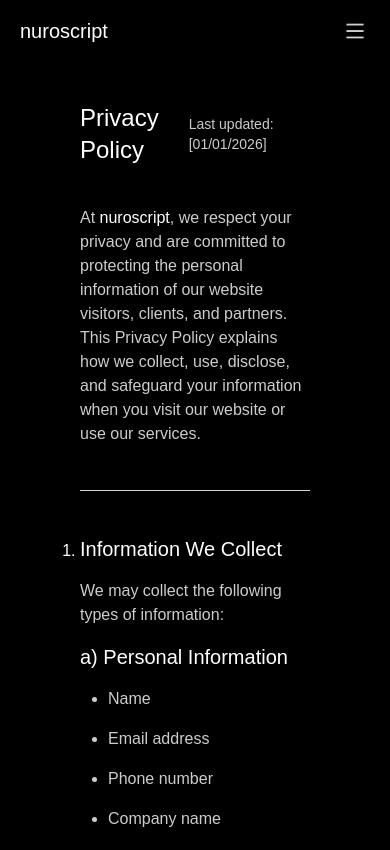
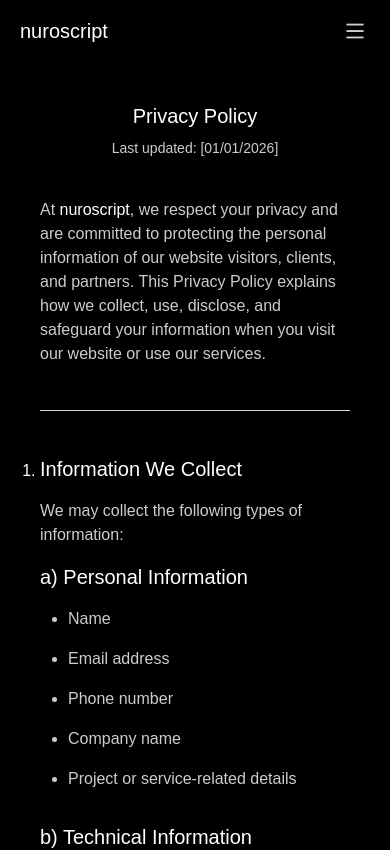
Before and after one commit to nuroscritp/nuroscript, a Next.js app: page /policy in a window 390 px wide. Shown: the top 850 px of the page. Built offline with nearby package versions, Linux system fonts and the light colour scheme.

Commit message:
15 commit

```diff
--- a/app/policy/page.tsx
+++ b/app/policy/page.tsx
@@ -4,10 +4,10 @@ export default function Policy() {
   return (
     <>
 
-      <div className="px-20 my-10 flex flex-col gap-5">
+      <div className="px-10 lg:px-20 my-10 flex flex-col gap-5">
 
-        <div className="flex items-center justify-between mb-5">
-          <h1 className="text-white text-2xl font-medium">Privacy Policy</h1>
+        <div className="flex flex-col gap-2 lg:flex-row items-center justify-between mb-5">
+          <h1 className="text-white text-xl lg:text-2xl font-medium">Privacy Policy</h1>
           <p className="text-white/80 text-sm">Last updated: [01/01/2026]</p>
         </div>
 
```
